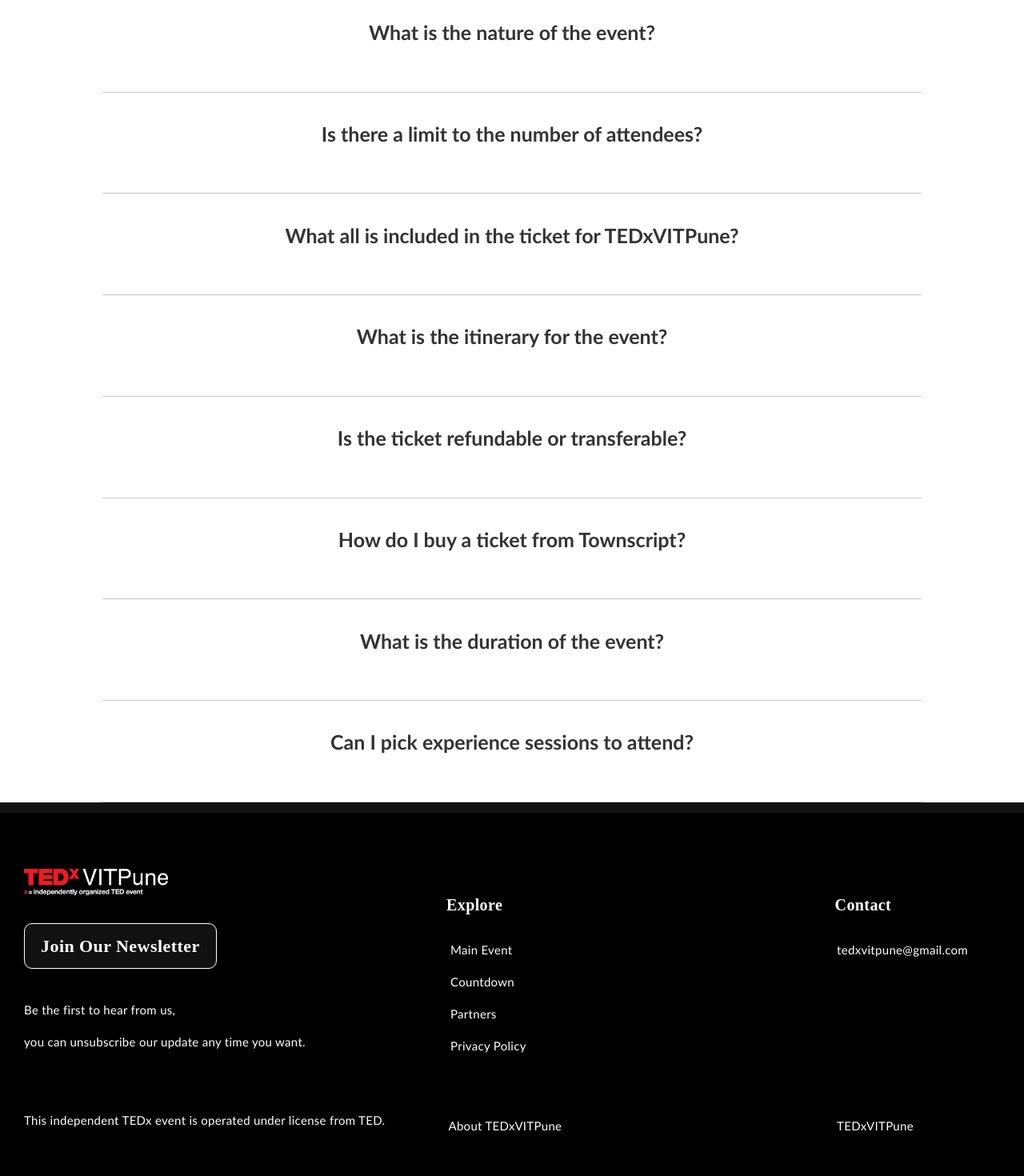
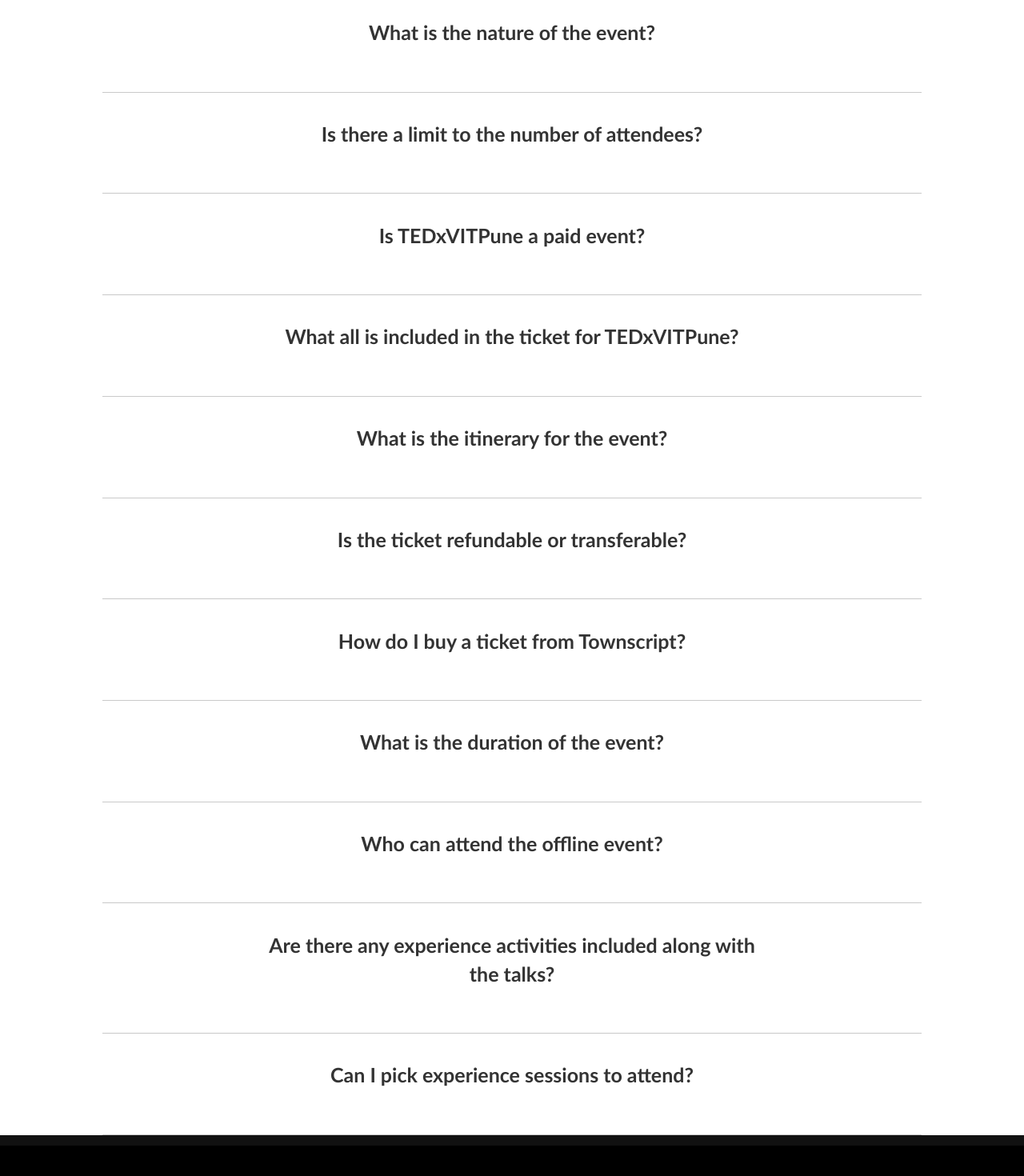
Before and after one commit to Prathmesh-Dhatrak/tedx-maintanance-v2, a React (Create React App) app: page /faqs in a window 1280 px wide. Shown: the part 1170-2640 px from the top of the page at 80% size. Built offline with nearby package versions, Linux system fonts and the light colour scheme.

Commit message:
Faqs changes as well as contact

```diff
--- a/src/pages/Contact/Contact.jsx
+++ b/src/pages/Contact/Contact.jsx
@@ -5,7 +5,7 @@
 const Contact = () => {
   const pageStyle = {
     backgroundColor: "white",
-    margin:0,
+    margin: 0,
   };
   return (
     <>
@@ -13,15 +13,12 @@
         {/*<!-- Contact Us Section -->*/}
         <div className={styles.touch}>
           <div className={styles.touch_left}>
-            <h1>
-              Get In Touch <br />
-              With Us
-            </h1>
+            <h1>For event-specific queries reach out to:</h1>
             <p>
-              Would you like to know more about our projects? Here’s how you can
-              reach out to us.
+              Harshada Belgi: +91 (916) 84 04840
+              <br />
+              Tanya Agarwal: +91 (777) 40 06263
             </p>
-
           </div>
           <div className={styles.touch_right}>
             <img src={Touch} alt="touch" />
@@ -36,8 +33,14 @@
               <span id="hight">with us?</span>
             </h3>
             <p>
-              Partner with us and be a part of a community brimming with
-              innovation and ideas.
+              Work with us to build long-term collaborations and coherent bonds
+              for years to come.
+              <br />
+              Contact :
+              <br />
+              Harshada Belgi: +91 (916) 84 04840
+              <br />
+              Atharva Kulkarni: +91 (973) 02 78541
             </p>
             <h4>
               Reach out to us:
@@ -52,8 +55,13 @@
               <span id="hight">at our event?</span>
             </h3>
             <p>
-              A good idea becomes a great idea when you let it out. Come and
-              present your idea at our event.
+            TEDx is your chance to motivate thinkers, dreamers, and visionaries by presenting your idea at our event.
+            <br />
+            Contact :
+            <br />
+            Harshada Belgi: +91 (916) 84 04840
+            <br />
+            Mugdha Pendse: +91 (776) 88 97971
             </p>
             <h4>
               Reach out to us:
@@ -62,7 +70,6 @@
               </a>
             </h4>
           </div>
-
         </div>
 
         <div className={styles.line}>
@@ -96,7 +103,6 @@
               more questions.
             </p>
           </div>
-
         </div>
       </div>
     </>
--- a/src/pages/Faqs/Faqs.jsx
+++ b/src/pages/Faqs/Faqs.jsx
@@ -13,53 +13,111 @@
 
         <h2 className={styles.category}>About TEDxVITPune</h2>
 
-      <Accordian question="What is TEDx?" answer="TEDxVITPune is an event where live talks with unique ideas and performances are shared with the community to educate and engage them." />
+        <Accordian
+          question="What is TEDxVITPune?"
+          answer="TEDxVITPune is an event where live talks with unique ideas and performances are shared with the community to educate and engage them.
+      "
+        />
         {/*<Accordian question="How can I reach out to the organising team of TEDxVITPune?"
       answer="
   <p style=color:red>You can reach out to us through our Social Media handles</p>" />*/}
 
-      <Accordian question="How can I reach out to the organising team of TEDxVITPune?"
+        <Accordian
+          question="How can I reach out to the organising team of TEDxVITPune?"
           answer="
-      <p>You can reach out to us through our Social Media handles</p>" />
+      <p>You can reach out to us through our Social Media handles</p>
+      Check out our Contact page to know more about our endeavours and reach out to the organising team.
 
-      <Accordian question="Where can I see previous TEDxVITPune talks?"
+      "
+        />
+
+        <Accordian
+          question="Where can I see previous TEDxVITPune talks?"
           // eslint-disable-next-line no-template-curly-in-string
           answer="
       You can find talks from our previous speakers on the TEDx YouTube Channel.
       <br/>
       <a style=`text-decoration:none;color:red;font-weight: 600;` href=`${https://youtube.com/playlist?list=PL0687I2dEWcksr9RextzeIRFms8yjaKQi}`>2015, </a>
-      " />
+      "
+        />
 
-      <Accordian question=" Is TEDxVITPune a part of TED?" answer="No, it is an independently organized TEDx event licensed by TED. " />
-      <Accordian question="How do I suggest a Speaker for TEDxVITPune?" answer="
+        <Accordian
+          question=" Is TEDxVITPune a part of TED?"
+          answer="No, it is an independently organised TEDx event licensed by TED. "
+        />
+
+        <Accordian
+          question="How do I suggest a Speaker for TEDxVITPune?"
+          answer="
       If you’d like to nominate someone to be a speaker at TEDxVITPune, you can fill out our <a href=`{https://tedxvitpune.in/speaker-nomination}`><b>Speaker Nomination Form</b></a>  with a few details about the speaker and their ideas.
-      " />
+      "
+        />
 
         <h2 className={styles.category}>Event specific queries</h2>
 
-      <Accordian question="What is the nature of the event?" answer="Due to current covid restrictions, TEDxVITPune 2021 will be held in online mode on 29th May, 2021. The platform details will be shared with the attendees a week prior to the event." />
+        <Accordian
+          question="What is the nature of the event?"
+          answer="TEDxVITPune 2022 will be held in an offline mode. Other event-specific details will be shared with the attendees a week before the event.
+      "
+        />
 
-      <Accordian question="Is there a limit to the number of attendees?" answer="Yes, according to the guidelines set by TED, TEDxVITPune has a limit of 100 attendees." />
+        <Accordian
+          question="Is there a limit to the number of attendees?"
+          answer="Yes, according to the guidelines set by TED, TEDxVITPune has a limit of 100 attendees.
+      "
+        />
 
-      <Accordian question="What all is included in the ticket for TEDxVITPune?" answer="The event ticket includes access to all speaker talks and performances, networking activities, workshops, speaker interaction and specially curated merchandise delievered to your doorstep." />
+        <Accordian
+          question="Is TEDxVITPune a paid event? "
+          answer="Yes. We, here at TEDx, believe in a holistic experience that lasts a lifetime. From workshops to event merchandise, we promise to put forth an invaluable experience for all the attendees.
+      "
+        />
 
-      <Accordian question="What is the itinerary for the event?" answer="TEDxVITPune is a one-day event, the itinerary for which will be intimated to the attendees via email before the event." />
+        <Accordian
+          question="What all is included in the ticket for TEDxVITPune?"
+          answer="The event ticket includes access to all speaker talks and performances, networking activities, workshops, speaker interaction, and specially curated merchandise for all the attendees."
+        />
 
-      <Accordian question="Is the ticket refundable or transferable?" answer="The ticket to TEDxVITPune is non-transferable and non-refundable." />
+        <Accordian
+          question="What is the itinerary for the event?"
+          answer="TEDxVITPune is a one-day event, the itinerary for which will be intimated to the attendees via email before the event."
+        />
 
-      <Accordian question="How do I buy a ticket from Townscript?" answer="You can purchase a ticket to the event via Townscript after filling all the necessary details.
-      Buy ticket" />
+        <Accordian
+          question="Is the ticket refundable or transferable?
+      "
+          answer="The ticket to TEDxVITPune is non-transferable and non-refundable."
+        />
 
-      <Accordian question="What is the duration of the event?" answer="TEDxVITPune is a one-day event. The timings and itinerary will be notified to the selected attendees prior to the event." />
+        <Accordian
+          question="How do I buy a ticket from Townscript?"
+          answer="Upon the selection of your attendee application, you can purchase your ticket to the event via Townscript after filling in all the necessary details.
+      Apply as an attendee here!
+      "
+        />
 
-      <Accordian question=" Can I pick experience sessions to attend? " answer="The ticket includes entry to not just one but all the experience sessions. The attendee is free to take benefit of all the networking activities and workshops." />
+        <Accordian
+          question="What is the duration of the event?"
+          answer="TEDxVITPune is a one-day event. The timings and itinerary will be notified to the selected attendees prior to the event."
+        />
 
+        <Accordian
+          question="Who can attend the offline event?"
+          answer="Anyone interested can register by filling out an Attendee Application Form. However, only top 100 forms will be selected for further attending the event."
+        />
 
+        <Accordian
+          question="Are there any experience activities included along with the talks?"
+          answer="Yes! We have a host of experience activities planned for our attendees.
+      "
+        />
 
-
+        <Accordian
+          question=" Can I pick experience sessions to attend? "
+          answer="The ticket includes entry to not just one but all the experience sessions. The attendee is free to take benefit of all the networking activities and workshops."
+        />
       </div>
     </>
-
   );
 };
 
```
Lines whose indentation alone changed are shown as unchanged.
